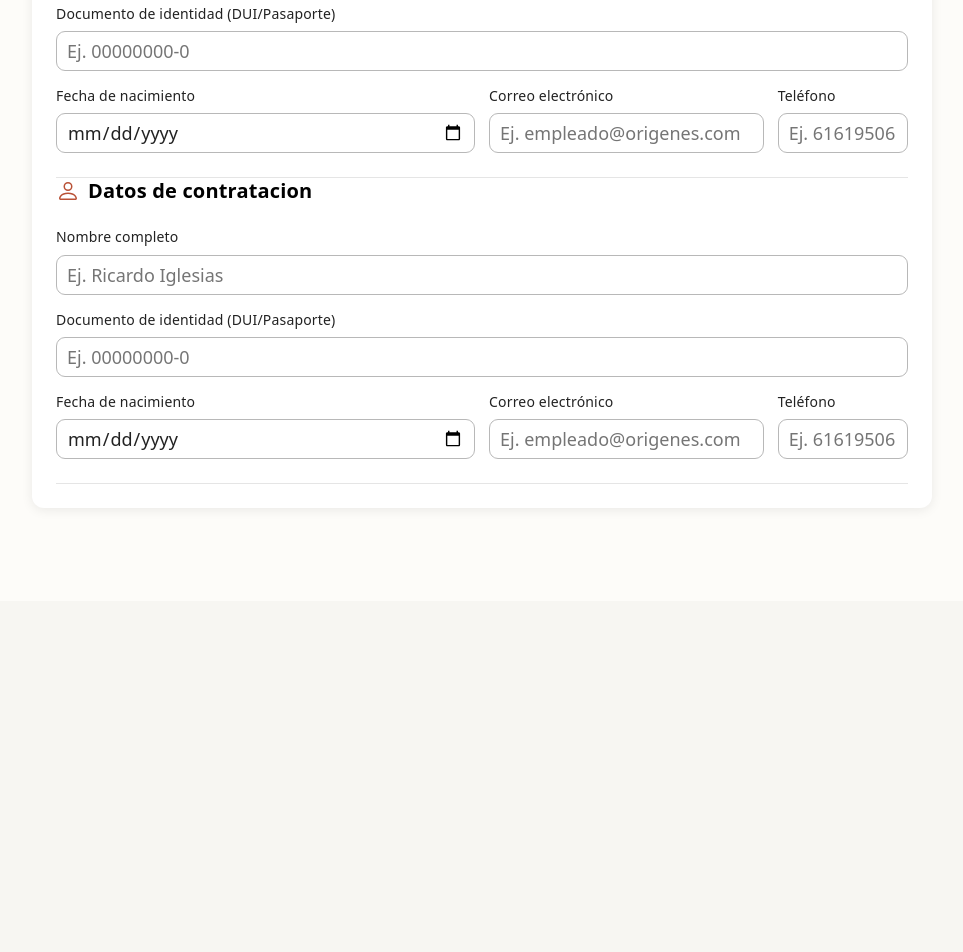
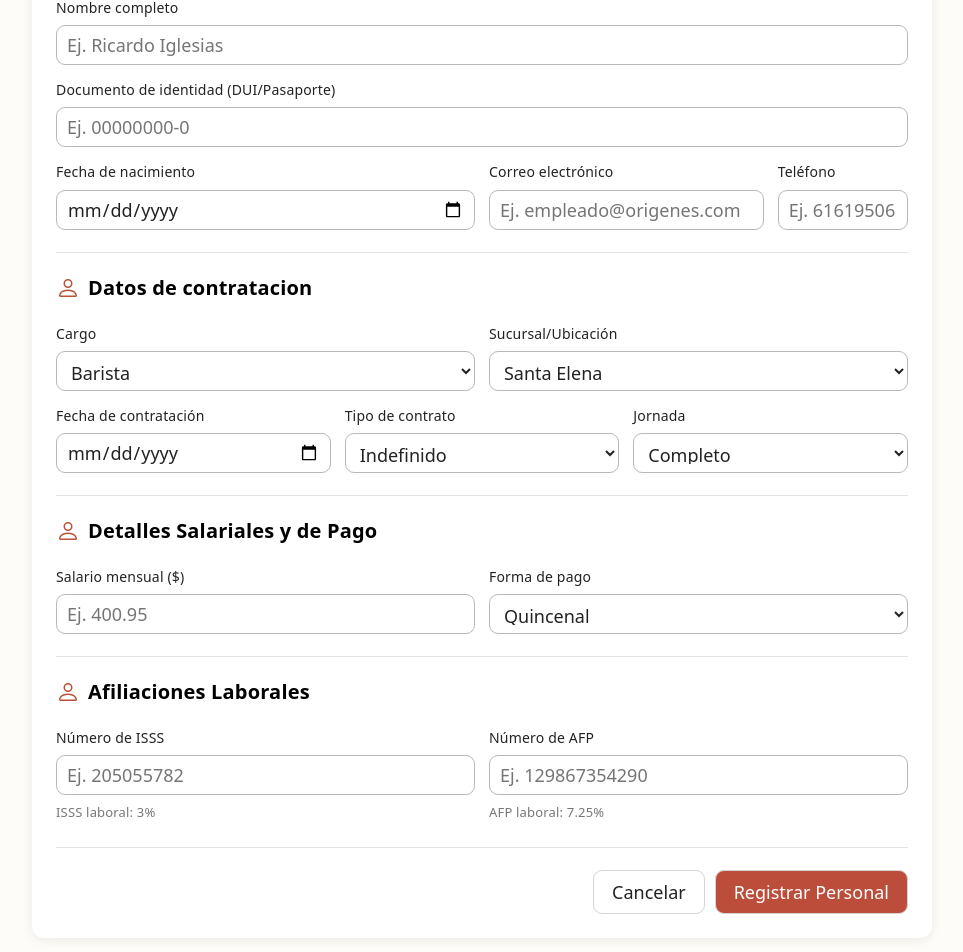
Before and after one commit to Daniellopez28/Proyecto_de_catedra_web, a React (Vite) app in the folder frontend/: page / in a window 1280 px wide. Shown: the part 199-1151 px from the top of the page, without its empty margins (158-1121 px from the left). Before the commit the page ends 800 px from the top, so only its background shows below. Built offline with nearby package versions, Linux system fonts and the light colour scheme.

Commit message:
style: mejora de estilos para agregar empleaods

```diff
--- a/frontend/components/employee-add.jsx
+++ b/frontend/components/employee-add.jsx
@@ -4,33 +4,61 @@ import personalInformation from '../src/assets/person.svg'
 
 function EmployeeAdd() {
 
+    const EmployeeTest = [
+        { position: 'Barista', branch: 'Santa Elena' },
+        { position: 'Mesero', branch: 'Escalon' },
+        { position: 'Gerente', branch: 'Mejicanos' }
+    ]
+
+    const tipe = [
+        { type: 'Indefinido' },
+        { type: 'Temporal' },
+        { type: 'Fijo' }
+    ]
+
+    const journey = [
+        { format: 'Completo' },
+        { format: 'Medio tiempo' },
+        { format: 'Servicios Profesionales' }
+    ]
+
+    const pay = [
+        { format: 'Quincenal' },
+        { format: 'Mensual' },
+        { format: 'Por Horas' }
+    ]
+
     return (
-        <main>
+        <main className='employee-form-main'>
             <form action="">
                 <div className='employee-add-container'>
+                    <header className='employee-form-header'>
+                        <h1>Inscripción de Nuevo Personal</h1>
+                        <p>Completa los datos para registrar un nuevo colaborador en el sistema</p>
+                    </header>
                     <section>
                         <p className='employee-personal-information-title'>
                             <img src={personalInformation} alt="" className='employee-image' />
                             <span className='employee-title'>Datos personales</span>
                         </p>
-                        <div className='employee-personal-information'>
-                            <div className='employee-field employee-field--full'>
+                        <div className='employee-personal-information employee-personal-information--personal'>
+                            <div className='employee-field employee-field--personal-full'>
                                 <label htmlFor='employee-name'>Nombre completo</label>
                                 <input id='employee-name' type="text" placeholder='Ej. Ricardo Iglesias' />
                             </div>
-                            <div className='employee-field employee-field--full'>
+                            <div className='employee-field employee-field--personal-full'>
                                 <label htmlFor='employee-document'>Documento de identidad (DUI/Pasaporte)</label>
                                 <input id='employee-document' type="text" placeholder='Ej. 00000000-0' />
                             </div>
-                            <div className='employee-field employee-field--date'>
+                            <div className='employee-field employee-field--personal-date'>
                                 <label htmlFor='employee-birth-date'>Fecha de nacimiento</label>
                                 <input id='employee-birth-date' type="date" />
                             </div>
-                            <div className='employee-field employee-field--email'>
+                            <div className='employee-field employee-field--personal-email'>
                                 <label htmlFor='employee-email'>Correo electrónico</label>
                                 <input id='employee-email' type="email" placeholder='Ej. empleado@origenes.com' />
                             </div>
-                            <div className='employee-field employee-field--phone'>
+                            <div className='employee-field employee-field--personal-phone'>
                                 <label htmlFor='employee-phone'>Teléfono</label>
                                 <input id='employee-phone' type="tel" placeholder='Ej. 61619506' />
                             </div>
@@ -42,30 +70,102 @@ function EmployeeAdd() {
                             <img src={personalInformation} alt="" className='employee-image' />
                             <span className='employee-title'>Datos de contratacion</span>
                         </p>
-                        <div className='employee-personal-information'>
-                            <div className='employee-field employee-field--full'>
-                                <label htmlFor='employee-name'>Nombre completo</label>
-                                <input id='employee-name' type="text" placeholder='Ej. Ricardo Iglesias' />
+                        <div className='employee-personal-information employee-personal-information--six-columns'>
+                            <div className='employee-field employee-field--half'>
+                                <label htmlFor='employee-position'>Cargo</label>
+                                <select name="position" id="employee-position">
+                                    {EmployeeTest.map((employee) => (
+                                        <option key={employee.position} value={employee.position}>
+                                            {employee.position}
+                                        </option>
+                                    ))}
+                                </select>
                             </div>
-                            <div className='employee-field employee-field--full'>
-                                <label htmlFor='employee-document'>Documento de identidad (DUI/Pasaporte)</label>
-                                <input id='employee-document' type="text" placeholder='Ej. 00000000-0' />
+                            <div className='employee-field employee-field--half'>
+                                <label htmlFor='employee-branch'>Sucursal/Ubicación</label>
+                                <select name="branch" id="employee-branch">
+                                    {EmployeeTest.map((employee) => (
+                                        <option key={employee.branch} value={employee.branch}>
+                                            {employee.branch}
+                                        </option>
+                                    ))}
+                                </select>
                             </div>
-                            <div className='employee-field employee-field--date'>
-                                <label htmlFor='employee-birth-date'>Fecha de nacimiento</label>
-                                <input id='employee-birth-date' type="date" />
+                            <div className='employee-field employee-field--third'>
+                                <label htmlFor='employee-hire-date'>Fecha de contratación</label>
+                                <input id='employee-hire-date' type="date" />
                             </div>
-                            <div className='employee-field employee-field--email'>
-                                <label htmlFor='employee-email'>Correo electrónico</label>
-                                <input id='employee-email' type="email" placeholder='Ej. empleado@origenes.com' />
+                            <div className='employee-field employee-field--third'>
+                                <label htmlFor='employee-contract-type'>Tipo de contrato</label>
+                                <select name="contractType" id="employee-contract-type">
+                                    {tipe.map((tipe) => (
+                                        <option key={tipe.type} value={tipe.type}>
+                                            {tipe.type}
+                                        </option>
+                                    ))}
+                                </select>
                             </div>
-                            <div className='employee-field employee-field--phone'>
-                                <label htmlFor='employee-phone'>Teléfono</label>
-                                <input id='employee-phone' type="tel" placeholder='Ej. 61619506' />
+                            <div className='employee-field employee-field--third'>
+                                <label htmlFor='employee-work-schedule'>Jornada</label>
+                                <select name="workSchedule" id="employee-work-schedule">
+                                    {journey.map((journey) =>
+                                    (
+                                        <option key={journey.format} value={journey.format}>
+                                            {journey.format}
+                                        </option>
+                                    )
+                                    )}
+                                </select>
                             </div>
                         </div>
                     </section>
                     <hr className='employee-section-divider' />
+                    <section>
+                        <p className='employee-personal-information-title'>
+                            <img src={personalInformation} alt="" className='employee-image' />
+                            <span className='employee-title'>Detalles Salariales y de Pago</span>
+                        </p>
+                        <div className='employee-personal-information employee-personal-information--six-columns'>
+                            <div className='employee-field employee-field--half'>
+                                <label htmlFor='employee-salary'>Salario mensual ($)</label>
+                                <input id='employee-salary' name='salary' type="number" placeholder='Ej. 400.95' />
+                            </div>
+                            <div className='employee-field employee-field--half'>
+                                <label htmlFor='employee-payment-frequency'>Forma de pago</label>
+                                <select name="paymentFrequency" id="employee-payment-frequency">
+                                    {pay.map((pay) => (
+                                        <option key={pay.format} value={pay.format}>
+                                            {pay.format}
+                                        </option>
+                                    ))}
+                                </select>
+                            </div>
+                        </div>
+                    </section>
+                    <hr className='employee-section-divider' />
+                    <section>
+                        <p className='employee-personal-information-title'>
+                            <img src={personalInformation} alt="" className='employee-image' />
+                            <span className='employee-title'>Afiliaciones Laborales</span>
+                        </p>
+                        <div className='employee-personal-information employee-personal-information--six-columns'>
+                            <div className='employee-field employee-field--half'>
+                                <label htmlFor='employee-isss'>Número de ISSS</label>
+                                <input id='employee-isss' name='isss' type="text" placeholder='Ej. 205055782' />
+                                <small>ISSS laboral: 3%</small>
+                            </div>
+                            <div className='employee-field employee-field--half'>
+                                <label htmlFor='employee-afp'>Número de AFP</label>
+                                <input id='employee-afp' name='afp' type="text" placeholder='Ej. 129867354290' />
+                                <small>AFP laboral: 7.25%</small>
+                            </div>
+                        </div>
+                    </section>
+                    <hr className='employee-section-divider' />
+                    <div className='employee-form-actions'>
+                        <button className='employee-cancel-button' type='button'>Cancelar</button>
+                        <button className='employee-submit-button' type='button'>Registrar Personal</button>
+                    </div>
                 </div>
             </form>
         </main>
--- a/frontend/src/employee-add.css
+++ b/frontend/src/employee-add.css
@@ -5,6 +5,10 @@
     background-color: #f7f6f2;
     --font-family: 'Inter', sans-serif;
 
+}
+
+.employee-form-main{
+    width: 100%;
 }
 
 .employee-add-container{
@@ -15,6 +19,24 @@
     background-color: #fff;
     border-radius: 12px;
     box-shadow: 0 2px 12px rgba(0, 0, 0, 0.08);
+    color: #171717;
+}
+
+.employee-form-header{
+    margin-bottom: 22px;
+}
+
+.employee-form-header h1{
+    margin: 0 0 2px;
+    color: #171717;
+    font-size: 24px;
+    font-weight: 700;
+    letter-spacing: 0;
+}
+
+.employee-form-header p{
+    color: #444;
+    font-size: 14px;
 }
 
 .employee-image{
@@ -38,13 +60,17 @@
 .employee-section-divider{
     border: 0;
     border-top: 1px solid #e5e5e5;
-    margin: 24px 0 0;
+    margin: 22px 0;
 }
 
 .employee-personal-information{
     display: grid;
     grid-template-columns: repeat(6, minmax(0, 1fr));
     gap: 12px 14px;
+}
+
+.employee-personal-information--personal{
+    grid-template-columns: repeat(6, minmax(0, 1fr));
 }
 
 .employee-field{
@@ -54,20 +80,28 @@
     gap: 4px;
 }
 
-.employee-field--full{
+.employee-field--personal-full{
     grid-column: 1 / -1;
 }
 
-.employee-field--date{
+.employee-field--personal-date{
     grid-column: span 3;
 }
 
-.employee-field--email{
+.employee-field--personal-email{
     grid-column: span 2;
 }
 
-.employee-field--phone{
+.employee-field--personal-phone{
     grid-column: span 1;
+}
+
+.employee-field--half{
+    grid-column: span 3;
+}
+
+.employee-field--third{
+    grid-column: span 2;
 }
 
 .employee-field label{
@@ -89,16 +123,84 @@
     font: inherit;
 }
 
-@media (max-width: 600px){
+.employee-field select{
+    box-sizing: border-box;
+    width: 100%;
+    min-width: 0;
+    height: 40px;
+    padding: 8px 10px;
+    border: 1px solid #b8b8b8;
+    border-radius: 9px;
+    background-color: #fff;
+    color: #222;
+    font: inherit;
+}
+
+.employee-field small{
+    color: #777;
+    font-size: 13px;
+}
+
+.employee-form-actions{
+    display: flex;
+    justify-content: flex-end;
+    gap: 10px;
+}
+
+.employee-form-actions button{
+    min-height: 42px;
+    padding: 8px 18px;
+    border: 1px solid #d5d5d5;
+    border-radius: 9px;
+    background: #fff;
+    color: #222;
+    cursor: pointer;
+    font: inherit;
+}
+
+.employee-form-actions .employee-submit-button{
+    background: #bd4d3b;
+    color: #fff;
+}
+
+.employee-submit-button:hover{
+    background-color: #99422d;
+}
+
+.employee-cancel-button:hover{
+    background-color: #d2d0d0;
+}
+
+@media (max-width: 700px){
     .employee-add-container{
         width: calc(100% - 32px);
         margin: 24px auto;
         padding: 18px;
     }
 
-    .employee-field--date,
-    .employee-field--email,
-    .employee-field--phone{
+    .employee-personal-information--personal{
+        grid-template-columns: repeat(2, minmax(0, 1fr));
+    }
+
+    .employee-field--personal-full,
+    .employee-field--personal-date,
+    .employee-field--personal-email,
+    .employee-field--personal-phone{
         grid-column: 1 / -1;
     }
 }
+
+@media (max-width: 500px){
+    .employee-personal-information--six-columns{
+        grid-template-columns: minmax(0, 1fr);
+    }
+
+    .employee-personal-information--six-columns .employee-field--half,
+    .employee-personal-information--six-columns .employee-field--third{
+        grid-column: 1 / -1;
+    }
+
+    .employee-form-actions{
+        flex-direction: column-reverse;
+    }
+}
```
